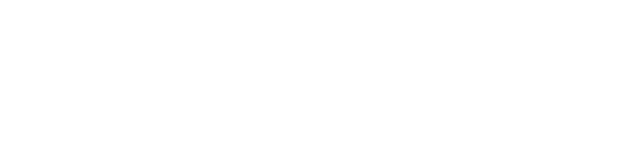
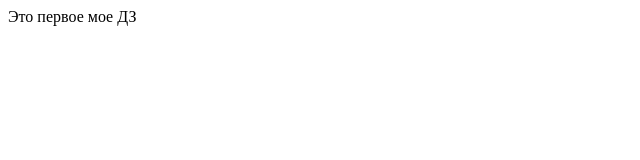
Before and after one commit to zoligor/goit-markup-hw-01, a plain HTML site: page index.html in a window 1280 px wide. Shown: the whole page, without its empty margins (0-640 px from the left). Drawn offline with Linux system fonts and the light colour scheme.

Commit message:
тестирует страницу

```diff
--- a/index.html
+++ b/index.html
@@ -7,6 +7,6 @@
     <title>Document</title>
 </head>
 <body>
-
+   Это первое мое ДЗ
 </body>
 </html>
```
